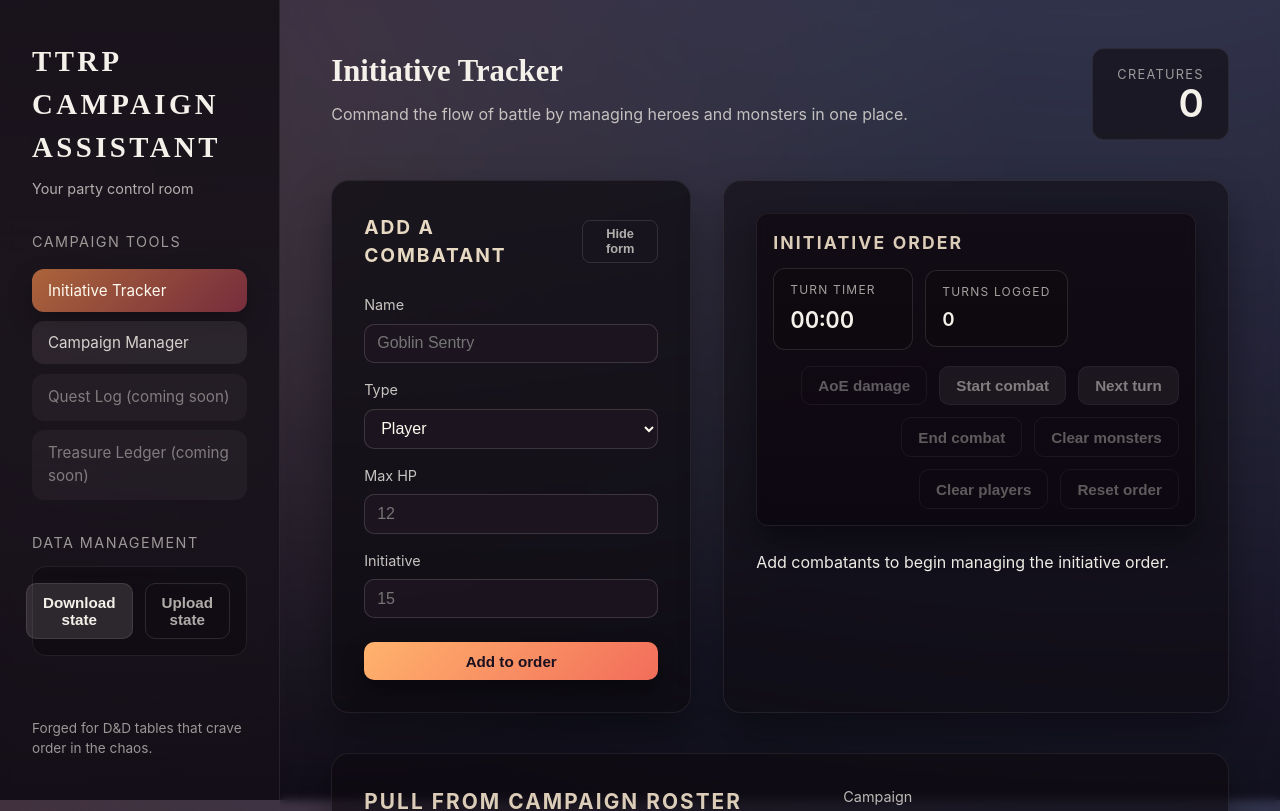
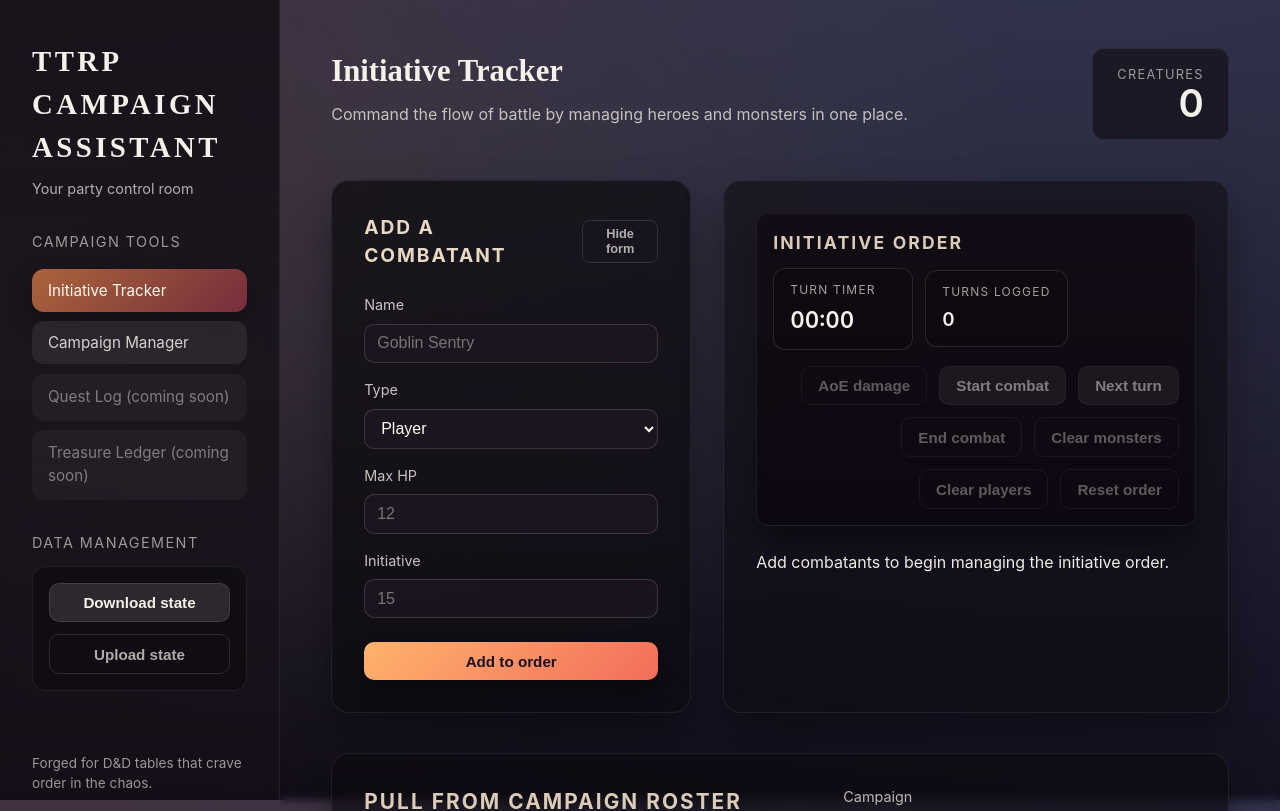
Before and after one commit to FireHeartA/DND, a React (Vite) app in the folder apps/dnd-initiative-tracker/: page / in a window 1280 px wide. Shown: the top 811 px of the page. Built offline with nearby package versions, Linux system fonts and the light colour scheme.

Commit message:
Hide add panel by default and resize save/load controls

```diff
--- a/apps/dnd-initiative-tracker/src/App.css
+++ b/apps/dnd-initiative-tracker/src/App.css
@@ -204,9 +204,14 @@
 }
 
 .save-load-actions {
-  display: flex;
-  gap: 0.75rem;
-  justify-content: flex-end;
+  display: grid;
+  grid-template-columns: repeat(auto-fit, minmax(140px, 1fr));
+  gap: 0.75rem;
+  width: 100%;
+}
+
+.save-load-actions button {
+  width: 100%;
 }
 
 .save-load-indicator {
--- a/apps/dnd-initiative-tracker/src/components/initiative/InitiativeView.tsx
+++ b/apps/dnd-initiative-tracker/src/components/initiative/InitiativeView.tsx
@@ -83,7 +83,7 @@ export const InitiativeView: React.FC<InitiativeViewProps> = ({ onNavigateToCamp
   const [templateErrors, setTemplateErrors] = useState<Record<string, string>>({})
   const [monsterInitiatives, setMonsterInitiatives] = useState<Record<string, string>>({})
   const [monsterErrors, setMonsterErrors] = useState<Record<string, string>>({})
-  const [isAddPanelCollapsed, setIsAddPanelCollapsed] = useState(false)
+  const [isAddPanelCollapsed, setIsAddPanelCollapsed] = useState(true)
   const [manualOrder, setManualOrder] = useState<string[] | null>(null)
   const [bulkDamageValue, setBulkDamageValue] = useState('')
   const [bulkDamageTargets, setBulkDamageTargets] = useState<Record<string, 'full' | 'half'>>({})
```
